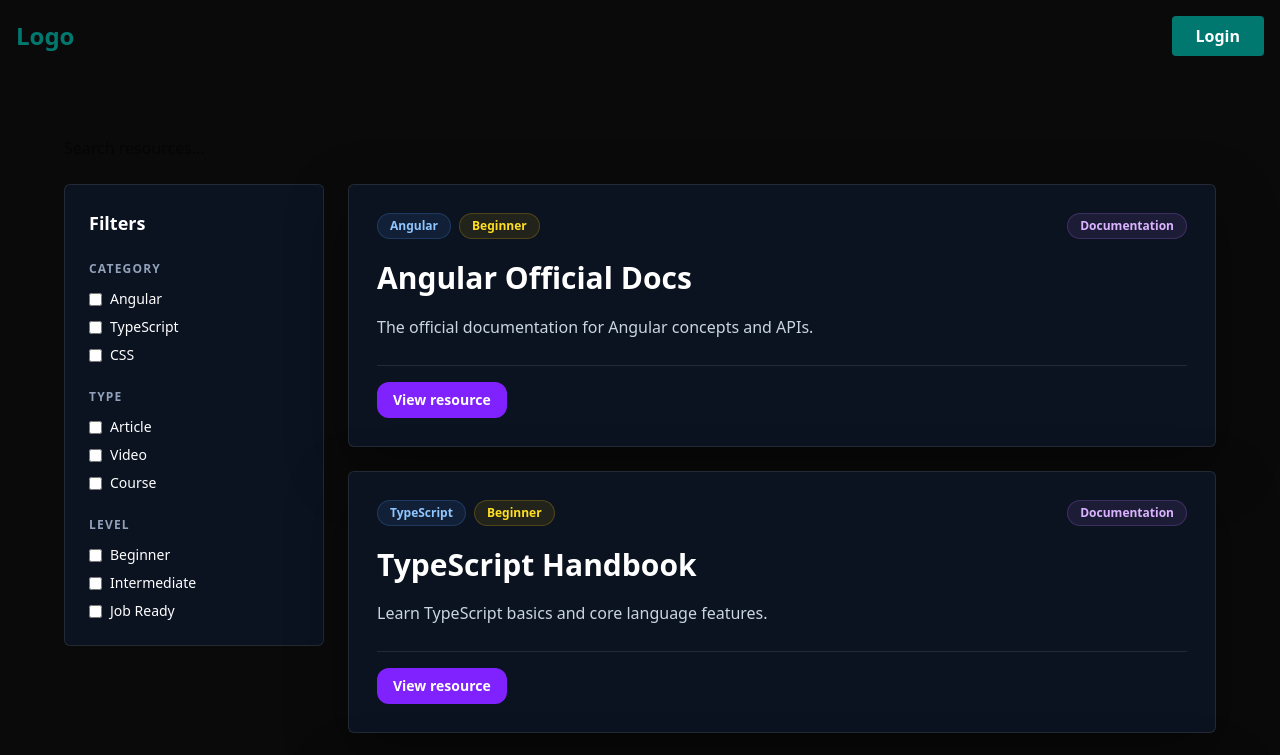
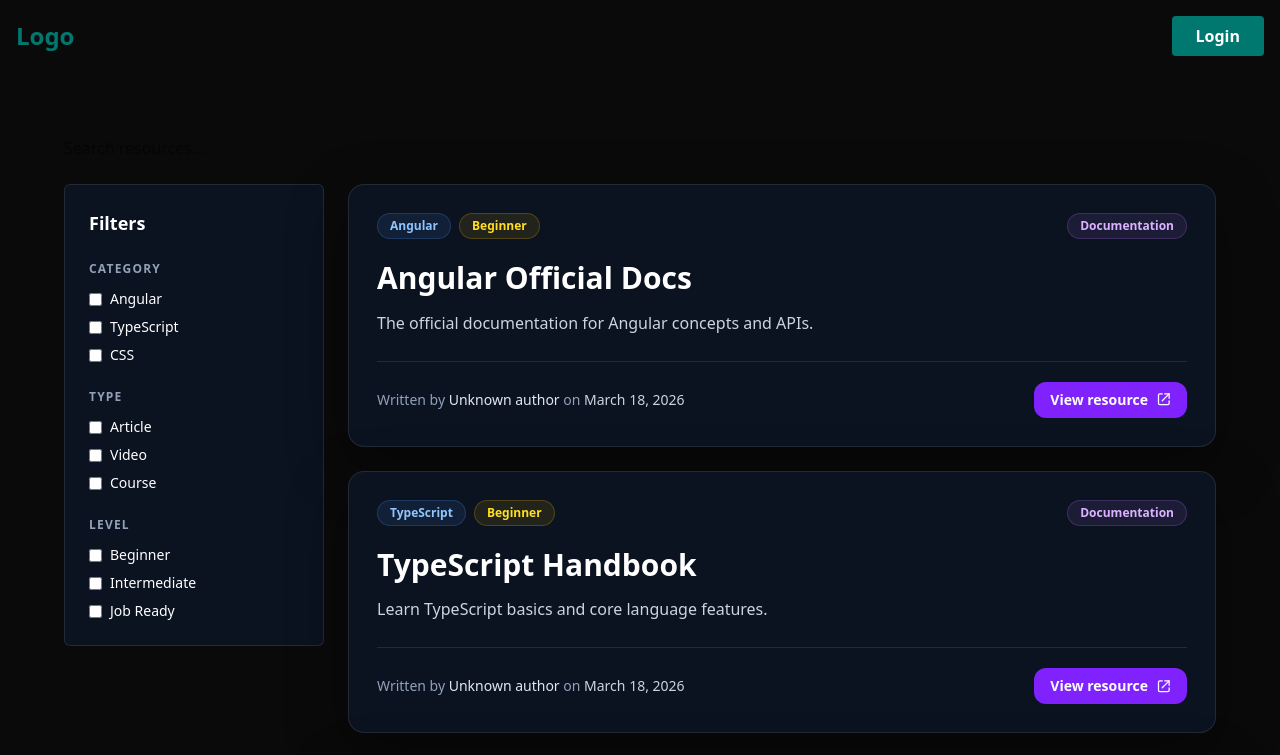
Before and after one commit to yvettebaker90/devhub, an Angular app: page /resources in a window 1280 px wide. Shown: the top 755 px of the page. Built offline with nearby package versions, Linux system fonts and the light colour scheme.

Commit message:
fixes carad layout, added svg to button

```diff
--- a/src/app/components/cards/cards.component.html
+++ b/src/app/components/cards/cards.component.html
@@ -1,5 +1,5 @@
 <article
-  class="rounded-md border border-white/10 bg-[#0b1220] p-7 text-white shadow-[0_20px_60px_rgba(0,0,0,0.35)] transition hover:-translate-y-1 hover:border-violet-500/30"
+  class="rounded-2xl border border-white/10 bg-[#0b1220] p-7 text-white shadow-[0_20px_60px_rgba(0,0,0,0.35)] transition hover:-translate-y-1 hover:border-violet-500/30"
 >
   <div class="mb-5 flex items-start justify-between gap-4">
     <div class="flex flex-wrap gap-2">
@@ -33,20 +33,42 @@
     </div>
   </div>
 
-  <h3 class="mb-4 text-2xl font-bold leading-tight md:text-3xl">
+  <h3 class="mb-3 text-left text-2xl font-bold leading-tight md:text-3xl">
     {{ title() }}
   </h3>
 
-  <p class="mb-6 text-sm leading-7 text-slate-300 md:text-base">
+  <p class="mb-6 text-left text-sm leading-7 text-slate-300 md:text-base">
     {{ description() }}
   </p>
 
-  <div class="border-t border-white/10 pt-4">
+  <div class="flex flex-col gap-4 border-t border-white/10 pt-5 sm:flex-row sm:items-center sm:justify-between">
+    <p class="text-left text-sm text-slate-400">
+      Written by <span class="font-medium text-slate-200">{{ author() }}</span>
+      on <span class="text-slate-300">{{ date() | date:'longDate' }}</span>
+    </p>
+
     <a
       [href]="link()"
-      class="inline-flex rounded-xl bg-violet-600 px-4 py-2 text-sm font-semibold text-white transition hover:bg-violet-500"
+      class="inline-flex w-fit items-center rounded-xl bg-violet-600 px-4 py-2 text-sm font-semibold text-white transition hover:bg-violet-500"
     >
       View resource
+      <span class="ml-2"
+        ><svg
+          xmlns="http://www.w3.org/2000/svg"
+          width="15"
+          height="15"
+          viewBox="0 0 24 24"
+          fill="none"
+          stroke="currentColor"
+          stroke-width="2"
+          stroke-linecap="round"
+          stroke-linejoin="round"
+        >
+          <path d="M14 3h7v7" />
+          <path d="M10 14L21 3" />
+          <path d="M21 14v4a2 2 0 0 1-2 2H6a2 2 0 0 1-2-2V5a2 2 0 0 1 2-2h4" />
+        </svg>
+      </span>
     </a>
   </div>
 </article>
--- a/src/app/components/cards/cards.component.ts
+++ b/src/app/components/cards/cards.component.ts
@@ -15,5 +15,7 @@ export class ResourceCardComponent {
   readonly level = input.required<string>();
   readonly link = input.required<string>();
   readonly type = input.required<string>();
+  readonly author = input<string>('Unknown author');
+  readonly date = input<string | Date>(new Date());
   readonly isCommunityPick = input<boolean>(false);
 }
```
